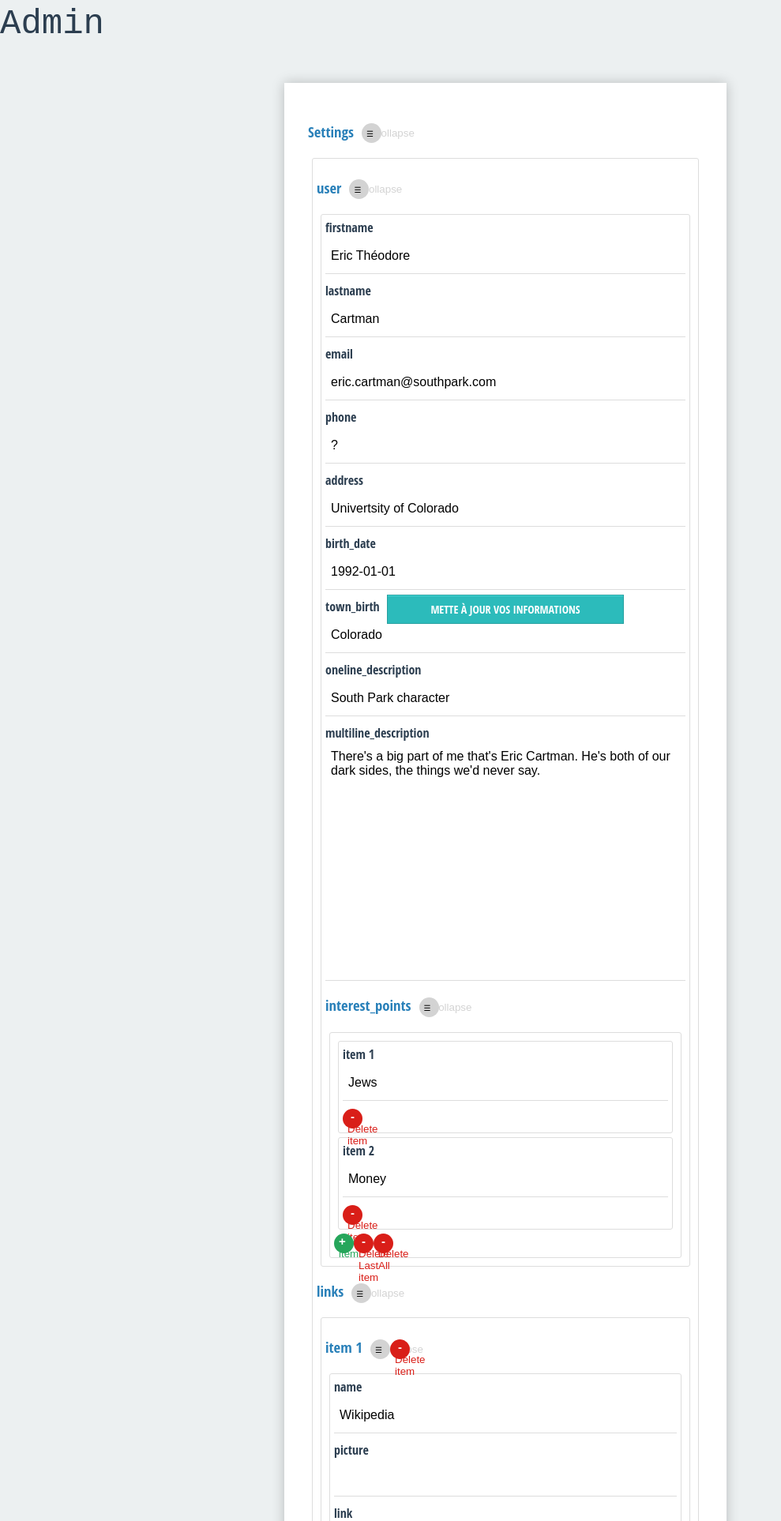
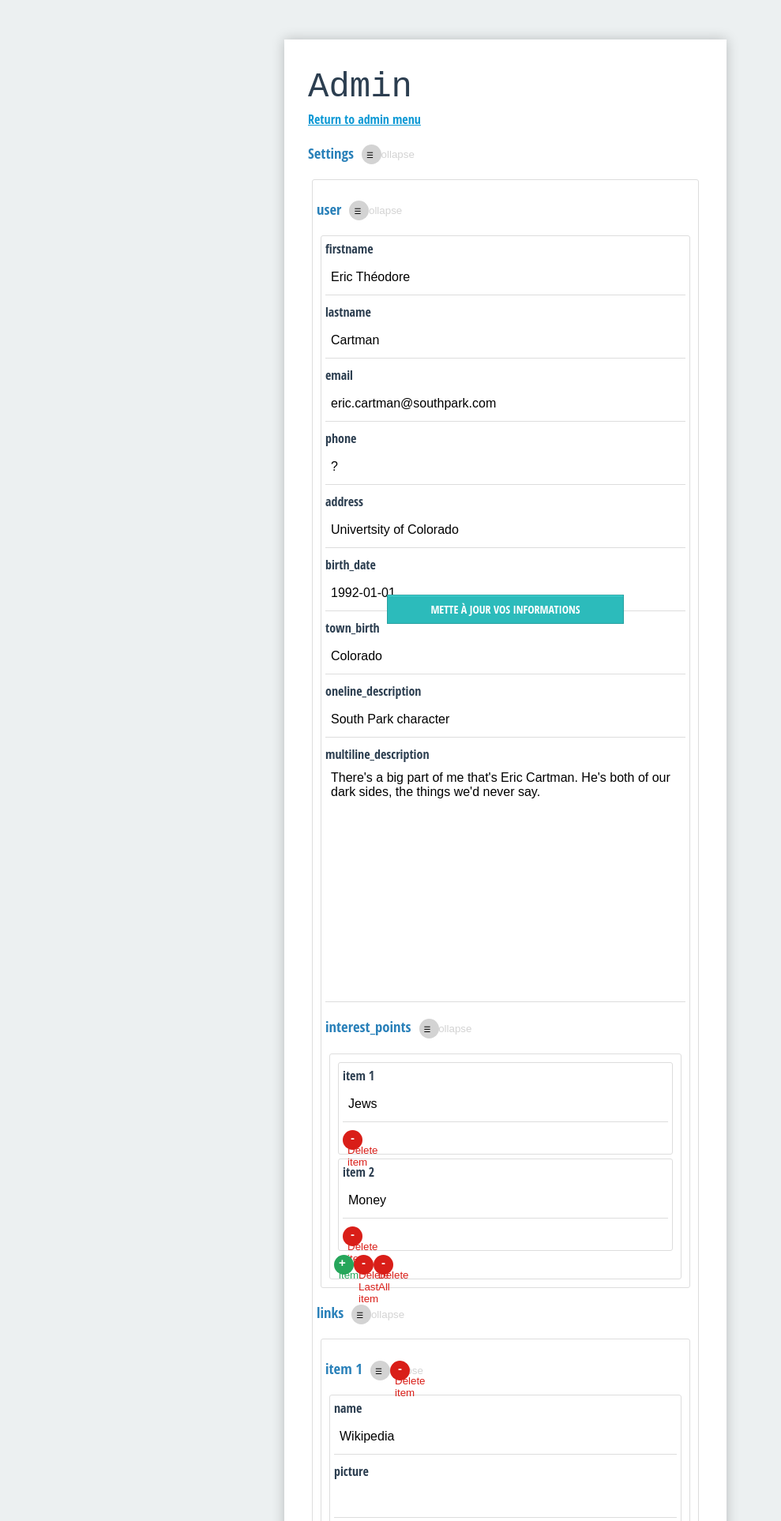
Before and after one commit to madeindjs/build_my_cv, a PHP site: page /src/templates/admin_informations.phtml in a window 1280 px wide. Shown: the top 1926 px of the page at 79% size, without its empty margins (0-989 px from the left). Run offline with PHP 8.4, Linux system fonts and the light colour scheme.

Commit message:
Add home navigation in admin interface

```diff
--- a/src/public/css/form.css
+++ b/src/public/css/form.css
@@ -22,32 +22,32 @@ button.json-editor-btn-delete:before{font-size: 15px;color: white; content: "-";
 label{}
 
 /* FORM STYLE from https://www.sanwebe.com/2014/08/css-html-forms-designs */
-form{font-family: 'Open Sans Condensed', arial, sans;width: 500px;padding: 30px;background: #FFFFFF;margin: 50px auto;
+#admin-interface{font-family: 'Open Sans Condensed', arial, sans;width: 500px;padding: 30px;background: #FFFFFF;margin: 50px auto;
      box-shadow: 0px 0px 15px rgba(0, 0, 0, 0.22);-moz-box-shadow: 0px 0px 15px rgba(0, 0, 0, 0.22);-webkit-box-shadow:  0px 0px 15px rgba(0, 0, 0, 0.22);}
-form h2{background: #4D4D4D;text-transform: uppercase;font-family: 'Open Sans Condensed', sans-serif;color: #797979;
+#admin-interface h2{background: #4D4D4D;text-transform: uppercase;font-family: 'Open Sans Condensed', sans-serif;color: #797979;
      font-size: 18px;font-weight: 100;padding: 20px;margin: -30px -30px 30px -30px;}
 
-form input[type="text"],
-form input[type="date"],
-form input[type="datetime"],
-form input[type="email"],
-form input[type="number"],
-form input[type="search"],
-form input[type="time"],
-form input[type="tel"],
-form input[type="url"],
-form input[type="password"],
-form textarea,
-form select
+#admin-interface input[type="text"],
+#admin-interface input[type="date"],
+#admin-interface input[type="datetime"],
+#admin-interface input[type="email"],
+#admin-interface input[type="number"],
+#admin-interface input[type="search"],
+#admin-interface input[type="time"],
+#admin-interface input[type="tel"],
+#admin-interface input[type="url"],
+#admin-interface input[type="password"],
+#admin-interface textarea,
+#admin-interface select
 {box-sizing: border-box;-webkit-box-sizing: border-box;-moz-box-sizing: border-box;
      outline: none;display: block;width: 100%;padding: 7px;border: none;border-bottom: 1px solid #ddd;
      background: transparent;margin-bottom: 10px;font: 16px Arial, Helvetica, sans-serif;height: 45px;}
-form textarea{resize:none;overflow: hidden;}
-form input[type="button"],
-form input[type="submit"]{-moz-box-shadow: inset 0px 1px 0px 0px #45D6D6;-webkit-box-shadow: inset 0px 1px 0px 0px #45D6D6;box-shadow: inset 0px 1px 0px 0px #45D6D6;
+#admin-interface textarea{resize:none;overflow: hidden;}
+#admin-interface input[type="button"],
+#admin-interface input[type="submit"]{-moz-box-shadow: inset 0px 1px 0px 0px #45D6D6;-webkit-box-shadow: inset 0px 1px 0px 0px #45D6D6;box-shadow: inset 0px 1px 0px 0px #45D6D6;
      background-color: #2CBBBB;border: 1px solid #27A0A0;display: inline-block;cursor: pointer;color: #FFFFFF;
      font-family: 'Open Sans Condensed', sans-serif;font-size: 14px;padding: 8px 18px;text-decoration: none;text-transform: uppercase;}
-form input[type="button"]:hover,
-form input[type="submit"]:hover {background:linear-gradient(to bottom, #34CACA 5%, #30C9C9 100%);background-color:#34CACA;}
+#admin-interface input[type="button"]:hover,
+#admin-interface input[type="submit"]:hover {background:linear-gradient(to bottom, #34CACA 5%, #30C9C9 100%);background-color:#34CACA;}
 
 #editor_holder > #submit {position: fixed; bottom: 10px ;left: 50%; width: 300px;margin-left: -150px;z-index: 99 !important;}
--- a/src/templates/admin_informations.phtml
+++ b/src/templates/admin_informations.phtml
@@ -1,14 +1,15 @@
 <?php include '_header.phtml';
 /* @var $user BuildMyCV\classes\User */
 ?>
+<div id="admin-interface" >
+    <h1>Admin</h1>
+    <a href="/admin">Return to admin menu </a>
 
-<h1>Admin</h1>
+    <form id="editor_holder">
 
-<form id="editor_holder">
-
-    <input id="submit" type="submit" value="mette à jour vos informations">
-</form>
-
+        <input id="submit" type="submit" value="mette à jour vos informations">
+    </form>
+</div>
 
 
 <script src="/js/jsoneditor.min.js"></script>
```
Also changed, not shown: src/public/index.php (+19 -5 lines), src/templates/admin.phtml (added, +22 -0 lines).
